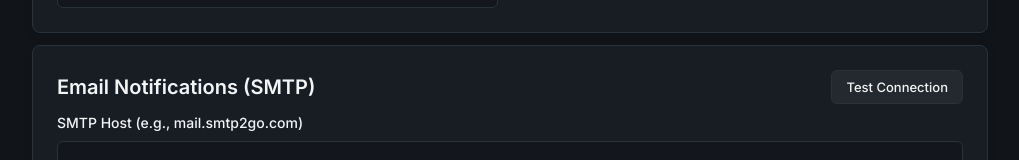
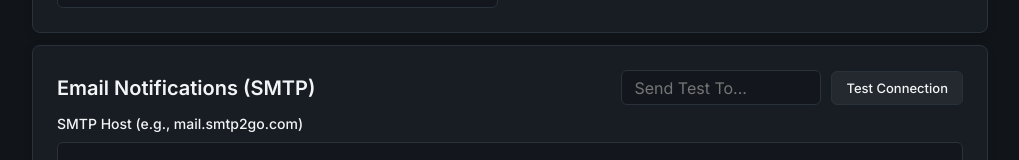
Before and after one commit to Tymexx/unifi-pass-manager, a React (Vite) app in the folder client/: page /settings in a window 1280 px wide. Shown: the part 536-696 px from the top of the page, without its empty margins (260-1279 px from the left). Built offline with nearby package versions, Linux system fonts and the light colour scheme; no server answers.

Commit message:
Add Test Email Recipient input to Settings UI

```diff
--- a/client/src/components/Settings.jsx
+++ b/client/src/components/Settings.jsx
@@ -142,6 +142,14 @@ export default function Settings() {
         <div className="card mt-3">
           <div className="card-header flex-between mb-2">
             <h2 className="card-title">Email Notifications (SMTP)</h2>
+            <div style={{ display: 'flex', gap: '10px', alignItems: 'center' }}>
+              <input
+                type="email"
+                placeholder="Send Test To..."
+                value={settings.testEmailRecipient || ''}
+                onChange={(e) => setSettings({...settings, testEmailRecipient: e.target.value})}
+                style={{ padding: '0.4rem 0.75rem', borderRadius: 'var(--radius-btn)', border: '1px solid var(--card-border)', background: 'rgba(0,0,0,0.2)', color: 'var(--text-primary)', width: '200px' }}
+              />
               <button type="button" className="btn btn-secondary btn-sm" onClick={async () => {
                 try {
                   const res = await axios.post(API_BASE + "/api/settings/test-email", settings);
@@ -151,6 +159,7 @@ export default function Settings() {
                   alert("Error sending test email: " + (err.response?.data?.error || err.message));
                 }
               }}>Test Connection</button>
+            </div>
           </div>
           <div className="form-grid mt-2">
             <div className="form-group full-width">
```
Also changed, not shown: 1 other file (tests, documents, lock files or other folders). Lines whose indentation alone changed are shown as unchanged.
